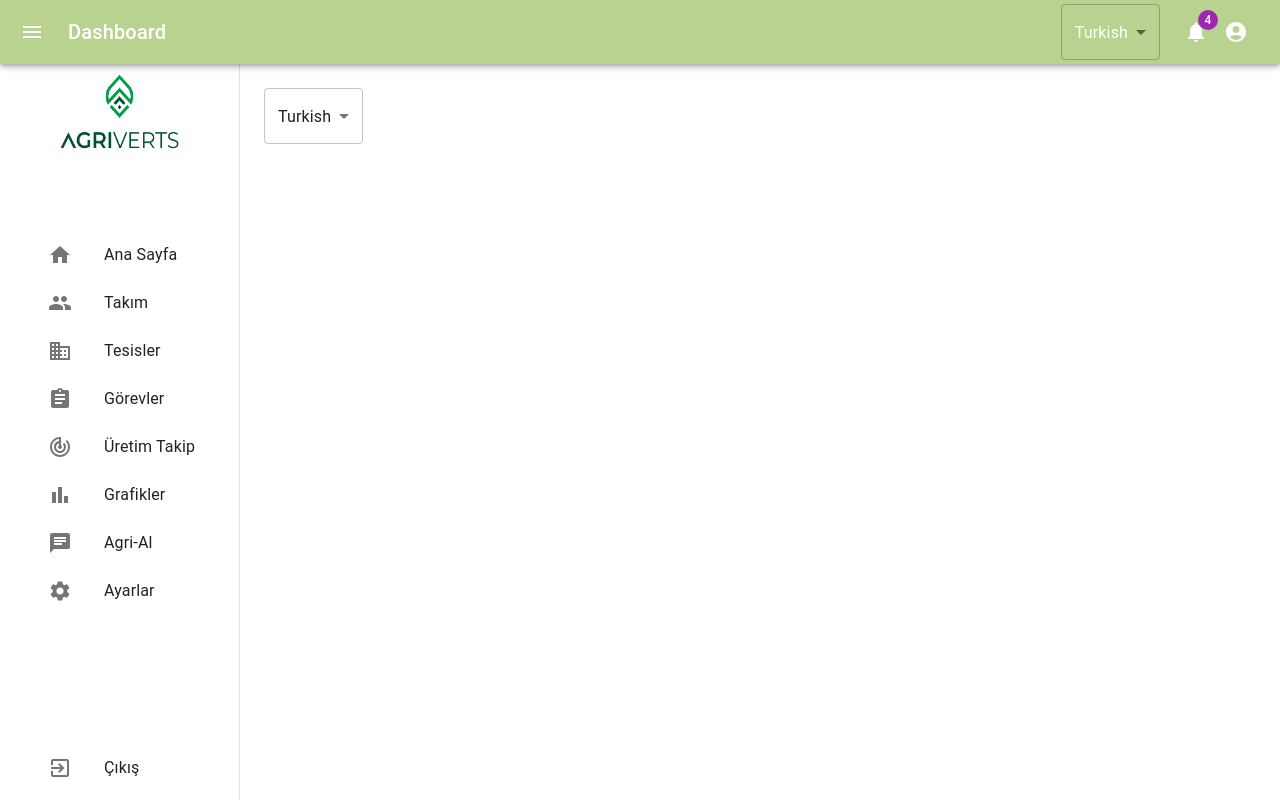
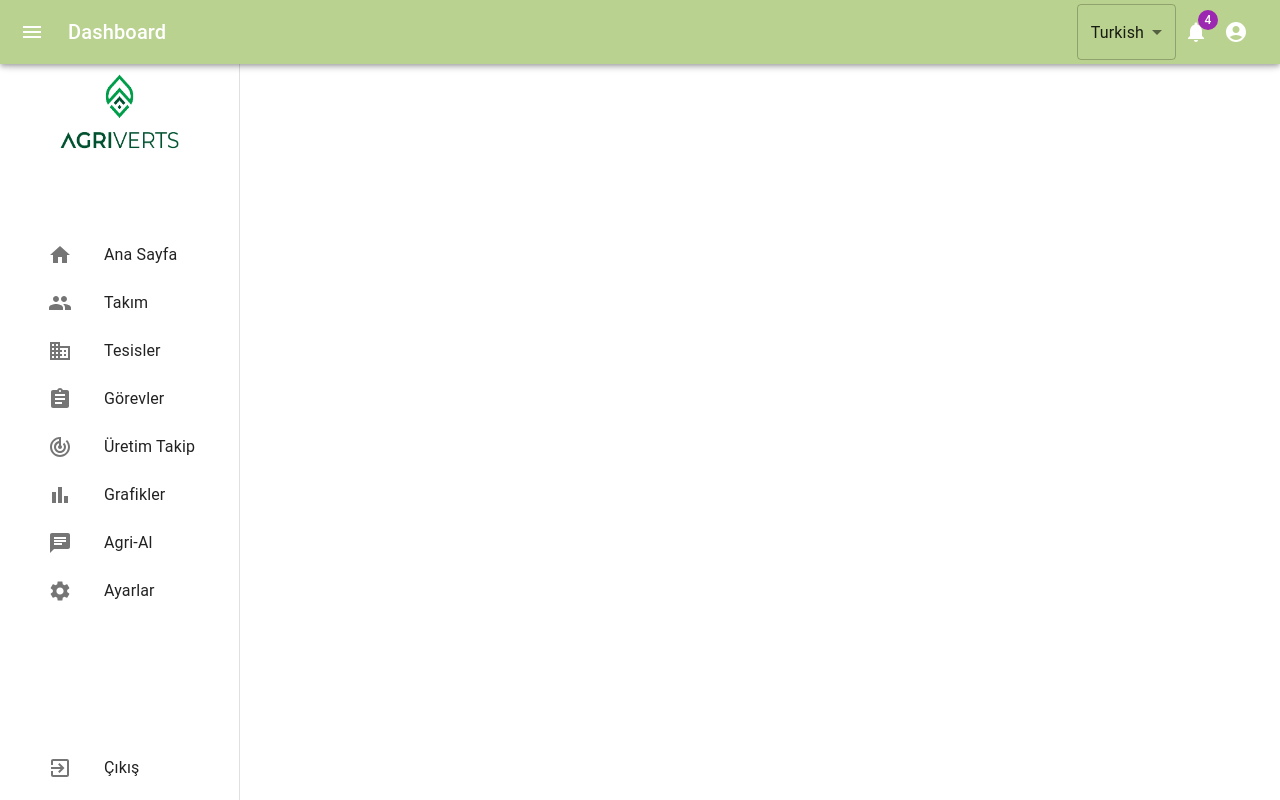
Before and after one commit to AbdullahTalhaAkpur/SaasPlatformReactFunctional, a React (Create React App) app in the folder saas-management-app/: page /dashboard in a window 1280 px wide. Built offline with nearby package versions, Linux system fonts and the light colour scheme.

Commit message:
WE SOLVE HEADER.JSX

```diff
--- a/saas-management-app/src/App.js
+++ b/saas-management-app/src/App.js
@@ -2,7 +2,6 @@ import React, { useState, useEffect } from 'react';
 import { BrowserRouter, Routes, Route } from 'react-router-dom';
 import { CssBaseline, Box, Toolbar } from '@mui/material';
 import { useTranslation } from 'react-i18next';
-import LanguageSelector from './components/LanguageSelector/LanguageSelector.js';
 import Login from './components/Login/Login';
 import Register from './components/Register/Register';
 import Dashboard from './components/Dashboard/Dashboard';
@@ -97,7 +96,6 @@ function App() {
             <Sidebar />
             <Box component="main" sx={{ flexGrow: 1, p: 3 }}>
               <Toolbar />
-              <LanguageSelector />
               <Routes>
                 <Route path='/home' element={<Dashboard
                   facilities={facilities}
--- a/saas-management-app/src/components/Header/Header.jsx
+++ b/saas-management-app/src/components/Header/Header.jsx
@@ -1,17 +1,12 @@
 // src/components/Header.jsx
 import React from 'react';
-import { AppBar, Toolbar, Typography, IconButton, Box, Badge, Select, MenuItem } from '@mui/material';
+import { AppBar, Toolbar, Typography, IconButton, Box, Badge } from '@mui/material';
 import NotificationsIcon from '@mui/icons-material/Notifications';
 import AccountCircle from '@mui/icons-material/AccountCircle';
 import MenuIcon from '@mui/icons-material/Menu';
-import { useTranslation } from 'react-i18next';
+import LanguageSelector from '../LanguageSelector/LanguageSelector';
 
 const Header = () => {
-  const {i18n} = useTranslation();
-  const changeLanguage = (lang) => {
-    i18n.changeLanguage(lang);
-    localStorage.setItem('language', lang)
-  }
   return (
     <AppBar position="fixed" sx={{backgroundColor: '#bad28f', zIndex: theme => theme.zIndex.drawer + 1 }}>
       <Toolbar>
@@ -27,15 +22,7 @@ const Header = () => {
           Dashboard
         </Typography>
         <Box sx={{ flexGrow: 1 }} />
-        <Select
-          value={i18n.language}
-          onChange={(e) => changeLanguage(e.target.value)}
-          sx={{ color: 'white', borderColor: 'white', mr: 2 }}
-          variant="outlined"
-        >
-          <MenuItem value="en">English</MenuItem>
-          <MenuItem value="tr">Turkish</MenuItem>
-        </Select>
+         <LanguageSelector />
         <IconButton color="inherit">
           <Badge badgeContent={4} color="secondary">
             <NotificationsIcon />
```
